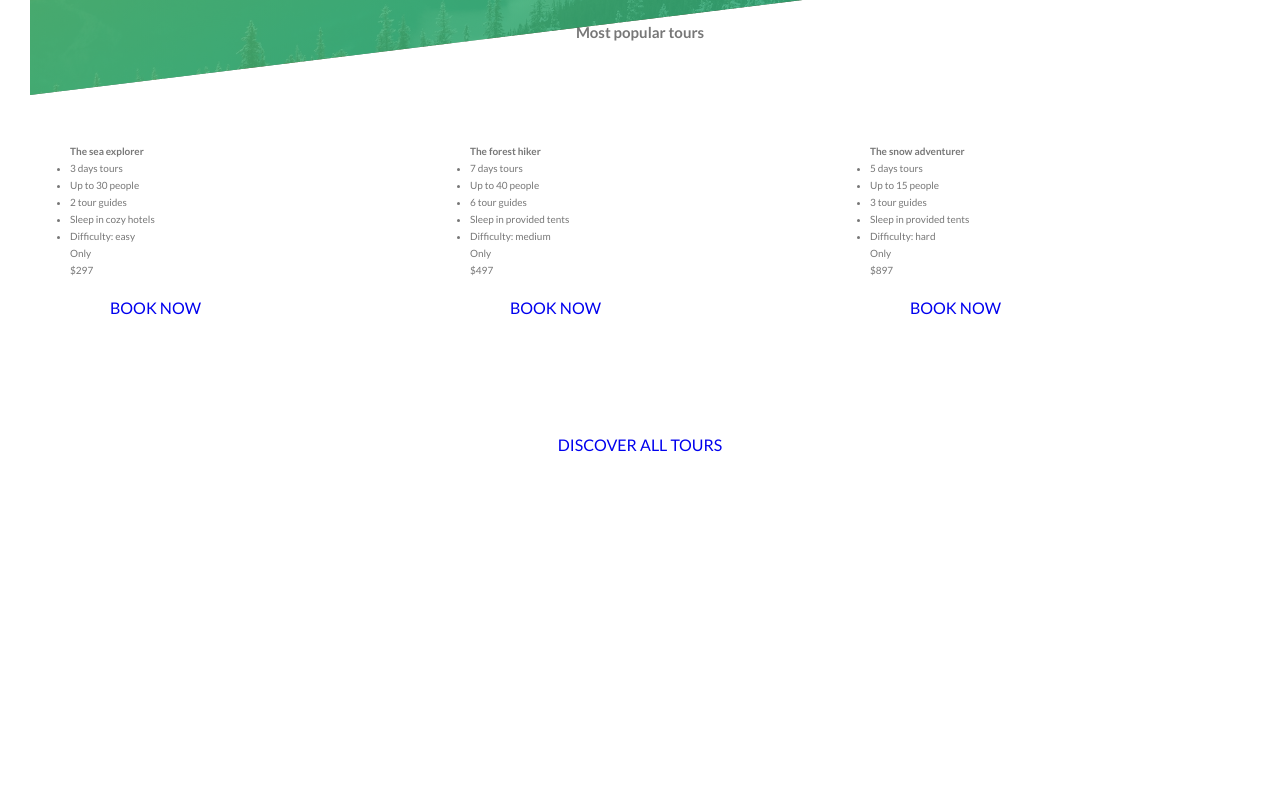
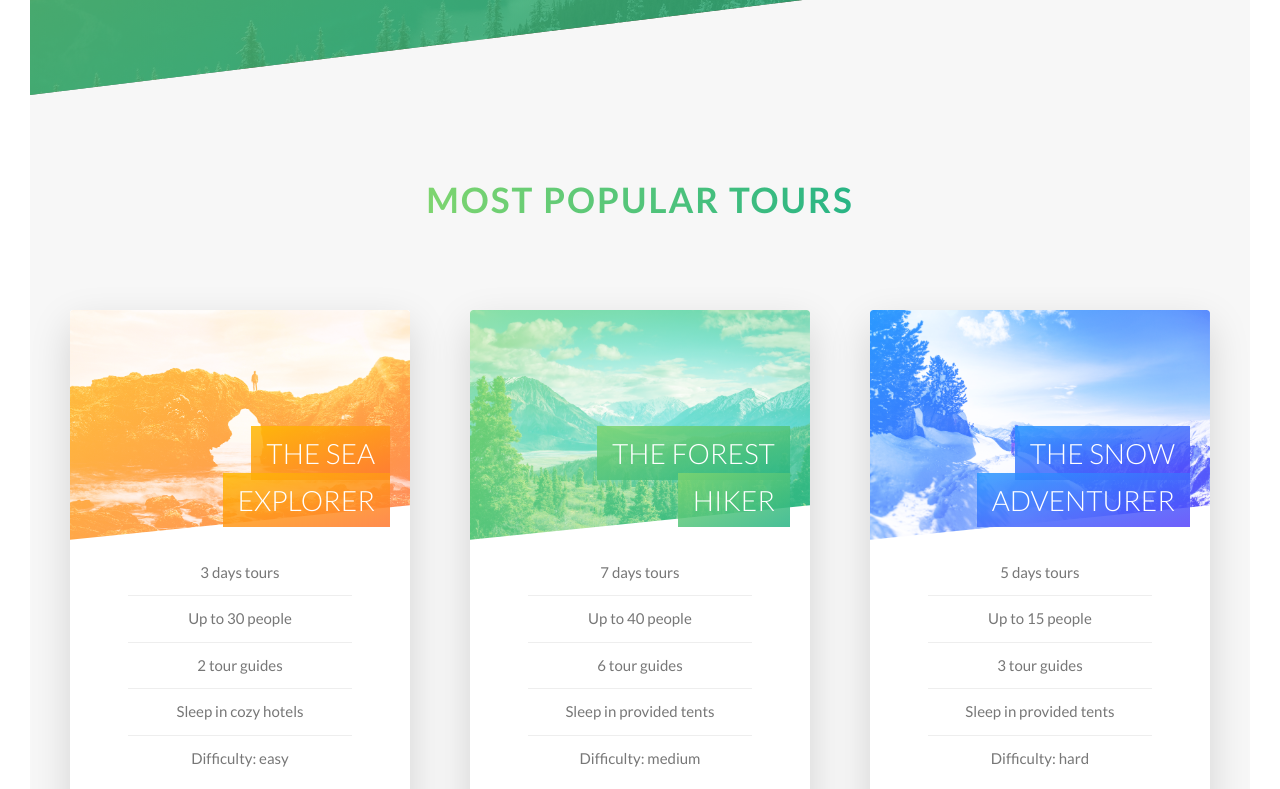
Before and after one commit to lpython/natours-parcel-react-jss, a React (Create React App) app: page / in a window 1280 px wide. Shown: the part 2100-2889 px from the top of the page. Before the commit the page ends 2603 px from the top, so only its background shows below. Built offline with nearby package versions, Linux system fonts and the light colour scheme.

Commit message:
Tour cards working

```diff
--- a/src/RaisedButton.jsx
+++ b/src/RaisedButton.jsx
@@ -9,7 +9,7 @@ const convert = (hex, alpha = 0.8) => Color(hex).alpha(alpha).string();
 const useStyles = createUseStyles(theme => ({
     root: {
       '&:link, &:visited': {
-        fontSize: theme.defaultFontSize || '16px',
+        fontSize: theme.defaultFontSize,
         color: theme.colorPrimary,
         display: 'inline-block',
         textDecoration: 'none',
@@ -20,7 +20,7 @@ const useStyles = createUseStyles(theme => ({
       ,
       '&:hover': {
         backgroundColor: '#393',
-        color: '#FFF',
+        color: theme.colorWhite,
         boxShadow: `0 1rem 2rem ${convert(theme.colorBlack, 0.15)}`,
         transform: 'translateY(-2px)',
       }
--- a/src/TourCard.jsx
+++ b/src/TourCard.jsx
@@ -1,20 +1,236 @@
 import React from 'react';
+import { createUseStyles, useTheme } from 'react-jss';
+import Color from 'color';
+
 import AnimatedButton from './AnimatedButton.jsx';
 
-const TourCard = ({ heading, modifier, list, price }) => (
-    <div className="card">
+const convert = (hex, alpha = 0.8) => Color(hex).alpha(alpha).string();
+
+const useStyles = createUseStyles(theme => ({
+    root: {
+        // FUNCTIONALITY
+        perspective: '150rem',
+        '-moz-perspective': '150rem',
+        position: 'relative',
+        height: '52rem',
+
+        "& .side": {
+            height: '52rem',
+            transition: 'all .8s ease',
+            position: 'absolute',
+            top: 0,
+            left: 0,
+            width: '100%',
+            "-webkit-backface-visibility": 'hidden',
+            backfaceVisibility: 'hidden',
+            borderRadius: '3px',
+            overflow: 'hidden',
+            boxShadow: `0 1.5rem 4rem ${convert(theme.colorBlack, .15)}`,
+
+            "&.front": {
+                backgroundColor: theme.colorWhite
+            },
+
+            "&.back": {
+                transform: 'rotateY(180deg)',
+
+                "&.one": {
+                    backgroundImage: `linear-gradient(to right bottom, ${theme.colorSecondaryLight}, ${theme.colorSecondaryDark})`
+                },
+
+                "&.two": {
+                    backgroundImage: `linear-gradient(to right bottom, ${theme.colorPrimaryLight}, ${theme.colorPrimaryDark})`
+                },
+
+                "&.three": {
+                    backgroundImage: `linear-gradient(to right bottom, ${theme.colorTertiaryLight}, ${theme.colorTertiaryDark})`
+                }
+            }
+        },
+
+        "&:hover .side.front": {
+            transform: 'rotateY(-180deg)'
+        },
+
+        "&:hover .side.back": {
+            transform: 'rotateY(0)'
+        },
+
+        // FRONT SIDE STYLING
+        "& .picture": {
+            backgroundSize: 'cover',
+            height: '23rem',
+            backgroundBlendMode: 'screen',
+            "-webkit-clip-path": 'polygon(0 0, 100% 0, 100% 85%, 0 100%)',
+            clipPath: 'polygon(0 0, 100% 0, 100% 85%, 0 100%)',
+            borderTopLeftRadius: '3px',
+            borderTopRightRadius: '3px',
+
+            "&.one": {
+                backgroundImage: `linear-gradient(to right bottom, ${theme.colorSecondaryLight}, ${theme.colorSecondaryDark}),
+                    url(images/nat-5.jpg)`
+            },
+
+            "&.two": {
+                backgroundImage: `linear-gradient(to right bottom, ${theme.colorPrimaryLight}, ${theme.colorPrimaryDark}),
+                    url(images/nat-6.jpg)`
+            },
+
+            "&.three": {
+                backgroundImage: `linear-gradient(to right bottom, ${theme.colorTertiaryLight}, ${theme.colorTertiaryDark}),
+                    url(images/nat-7.jpg)`
+            }
+        },
+
+        "& .heading": {
+            fontSize: '2.8rem',
+            fontWeight: 300,
+            textTransform: 'uppercase',
+            textAlign: 'right',
+            color: theme.colorWhite,
+            position: 'absolute',
+            top: '12rem',
+            right: '2rem',
+            width: '75%',
+
+            "& span": {
+                padding: '1rem 1.5rem',
+                "-webkit-box-decoration-break": 'clone',
+                boxDecorationBreak: 'clone',
+
+                "&.one": {
+                    backgroundImage: `linear-gradient(to right bottom,
+                        ${convert(theme.colorSecondaryLight, 0.85)},
+                        ${convert(theme.colorSecondaryDark, 0.85)} )`
+                },
+
+                "&.two": {
+                    backgroundImage: `linear-gradient(to right bottom,
+                        ${convert(theme.colorPrimaryLight, 0.85)},
+                        ${convert(theme.colorPrimaryDark, 0.85)} )`
+                },
+
+                "&.three": {
+                    backgroundImage: `linear-gradient(to right bottom,
+                        ${convert(theme.colorTertiaryLight, 0.85)},
+                        ${convert(theme.colorTertiaryDark, 0.85)} )`
+                }
+            }
+        },
+
+        "& .details": {
+            padding: '3rem',
+
+            "& ul": {
+                listStyle: 'none',
+                width: '80%',
+                margin: '0 auto',
+
+                "& li": {
+                    textAlign: 'center',
+                    fontSize: '1.5rem',
+                    padding: '1rem',
+
+                    "&:not(:last-child)": {
+                        borderBottom: `1px solid ${theme.colorGreyLight2}`
+                    }
+                }
+            }
+        },
+
+        "& .cta": {
+            position: 'absolute',
+            top: '50%',
+            left: '50%',
+            transform: 'translate(-50%, -50%)',
+            width: '90%',
+            textAlign: 'center',
+
+
+            "& .price-box": {
+                textAlign: 'center',
+                color: theme.colorWhite,
+                marginBottom: '8rem'
+            },
+
+            "& .price-only": {
+                fontSize: '1.4rem',
+                textTransform: 'uppercase'
+            },
+
+            "& .price-value": {
+                fontSize: '6rem',
+                fontWeight: 100
+            },
+        },
+
+
+        //@include respond(tab-port) {
+        [`@media only screen and (max-width: 56.25em),
+                 only screen and (hover: none)`]: {
+
+            height: 'auto',
+            borderRadius: '3px',
+            backgroundColor: theme.colorWhite,
+            boxShadow: `0 1.5rem 4rem ${convert(theme.colorBlack, .15)}`,
+
+            "& .side": {
+                height: 'auto',
+                position: 'relative',
+                boxShadow: 'none',
+
+                "&.back": {
+                    transform: 'rotateY(0) !important',
+                    clipPath: 'polygon(0 15%, 100% 0, 100% 100%, 0% 100%)'
+                }
+            },
+
+            "&:hover .side.front": {
+                transform: 'rotateY(0)'
+            },
+
+            "& .details": {
+                padding: '1rem 3rem'
+            },
+
+            "& .cta": {
+                position: 'relative',
+                top: '0%',
+                left: '0',
+                transform: 'translate(0)',
+                width: '100%',
+                padding: '7rem 4rem 4rem 4rem',
+
+                "& .price-box": {
+                    marginBottom: '3rem'
+                },
+
+                "& .price-value": {
+                    fontSize: '4rem'
+                }
+            }
+        }
+    }
+}));
+
+export default function TourCard({ heading, modifier, list, price }) {
+    const theme = useTheme();
+    const classes = useStyles({ theme });
+
+    return (
+        <div className={classes.root}>
             {/* Front side */}
 
-        <div className="card__side card__side--front">
-            <div className={`card__picture card__picture--${modifier}`}>
+            <div className="side front">
+                <div className={`picture ${modifier}`}>
                     &nbsp;
                 </div>
-            <h4 className="card__heading">
-                <span className={`card__heading-span card__heading-span--${modifier}`}>
+                <h4 className="heading">
+                    <span className={modifier}>
                         { heading }
                     </span>
                 </h4>
-            <div className="card__details">
+                <div className="details">
                     <ul>
                         {list.map((li, idx) => (
                         <li key={idx}>{li}</li>
@@ -22,20 +238,21 @@ const TourCard = ({ heading, modifier, list, price }) => (
                     </ul>
                 </div>
             </div>
+
             {/* Back side */}
 
-        <div className={`card__side card__side--back card__side--back--${modifier}`}>
-            <div className="card__cta">
-                <div className="card__price-box">
-                    <p className="card__price-only">
+            <div className={`side back ${modifier}`}>
+                <div className="cta">
+                    <div className="price-box">
+                        <p className="price-only">
                             Only
                         </p>
-                    <p className="card__price-value">
+                        <p className="price-value">
                             {price}
                         </p>
                     </div>
                     <AnimatedButton
-                    className="btn btn--white"
+                        white="true"
                         text="Book now"
                         href="#popup"
                     />
@@ -43,5 +260,4 @@ const TourCard = ({ heading, modifier, list, price }) => (
             </div>
         </div>
     );
-
-export default TourCard;
+}
--- a/src/Tours.jsx
+++ b/src/Tours.jsx
@@ -1,20 +1,38 @@
 import React from 'react';
+import { createUseStyles, useTheme } from 'react-jss';
+
 import TourCard from './TourCard.jsx';
 import AnimatedButton from './AnimatedButton.jsx';
 
-const Tours = () => (
-    <section className="section-tours" id="section-tours">
+const useStyles = createUseStyles(theme => ({
+    root: {
+        backgroundColor: theme.colorGreyLight1,
+        padding: '25rem 0 15rem 0',
+        marginTop: '-10rem',
+
+        [theme.respond('tab-port')]: {
+            padding: '20rem 0 10rem 0'
+        }
+    }
+}));
+
+export default function Tours() {
+    const theme = useTheme();
+    const classes = useStyles({ theme });
+
+    return (
+        <section className={classes.root} id="section-tours">
             <div className="u-center-text u-margin-bottom-big">
-            <h1 className="heading-secondary">
+                <h2>
                     Most popular tours
-            </h1>
+                </h2>
             </div>
 
             <div className="row">
                 <div className="col-1-of-3">
                     <TourCard
                         heading="The sea explorer"
-                    modifier={1}
+                        modifier="one"
                         list={["3 days tours", "Up to 30 people", "2 tour guides", "Sleep in cozy hotels", "Difficulty: easy"]}
                         price="$297"
                     />
@@ -22,7 +40,7 @@ const Tours = () => (
                 <div className="col-1-of-3">
                     <TourCard
                         heading="The forest hiker"
-                    modifier={2}
+                        modifier="two"
                         list={["7 days tours", "Up to 40 people", "6 tour guides", "Sleep in provided tents", "Difficulty: medium"]}
                         price="$497"
                     />
@@ -30,7 +48,7 @@ const Tours = () => (
                 <div className="col-1-of-3">
                     <TourCard
                         heading="The snow adventurer"
-                    modifier={3}
+                        modifier="three"
                         list={["5 days tours", "Up to 15 people", "3 tour guides", "Sleep in provided tents", "Difficulty: hard"]}
                         price="$897"
                     />
@@ -44,5 +62,4 @@ const Tours = () => (
             </div>
         </section>
     );
-
-export default Tours;
+}
```
Lines whose indentation alone changed are shown as unchanged.
